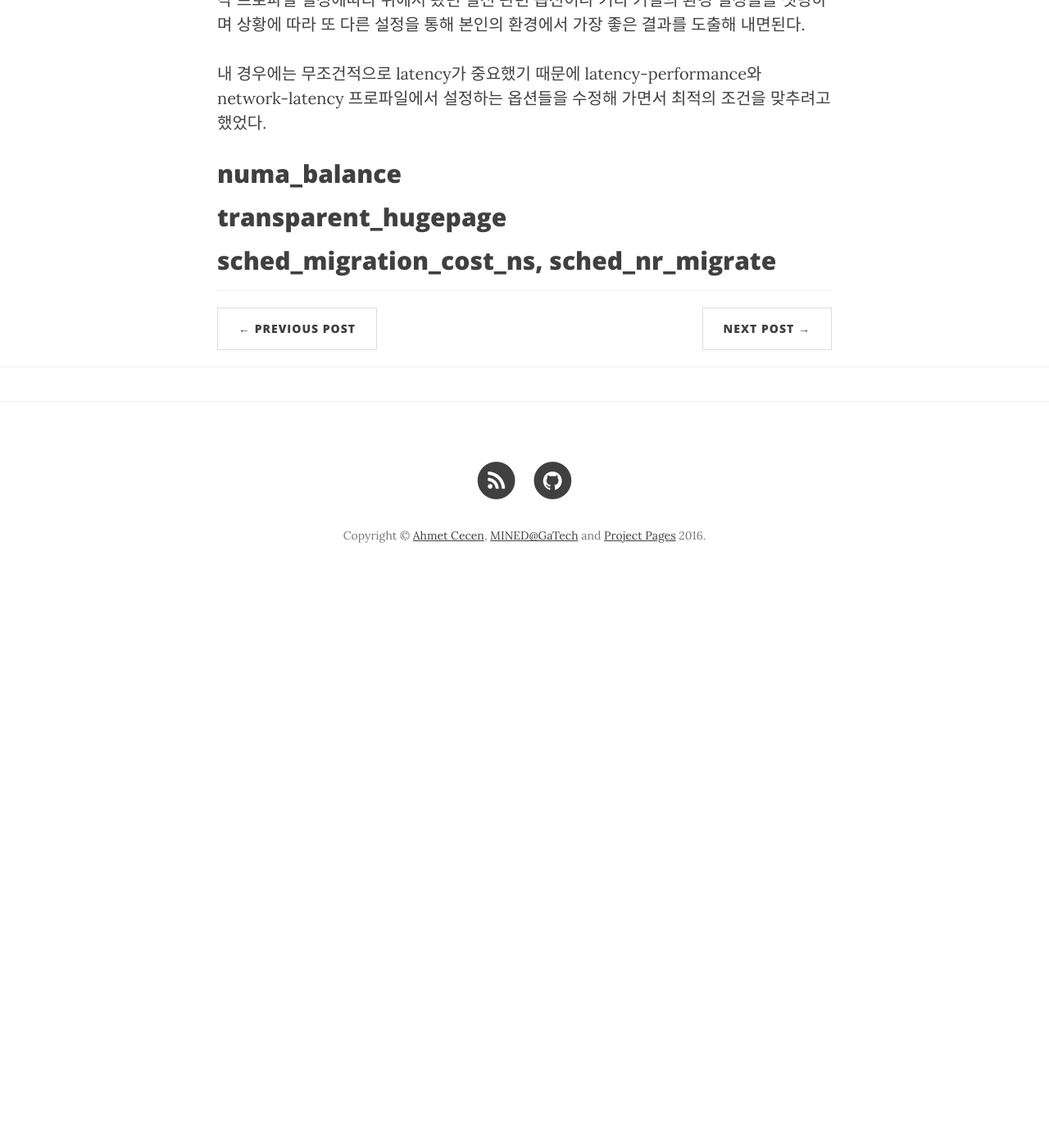
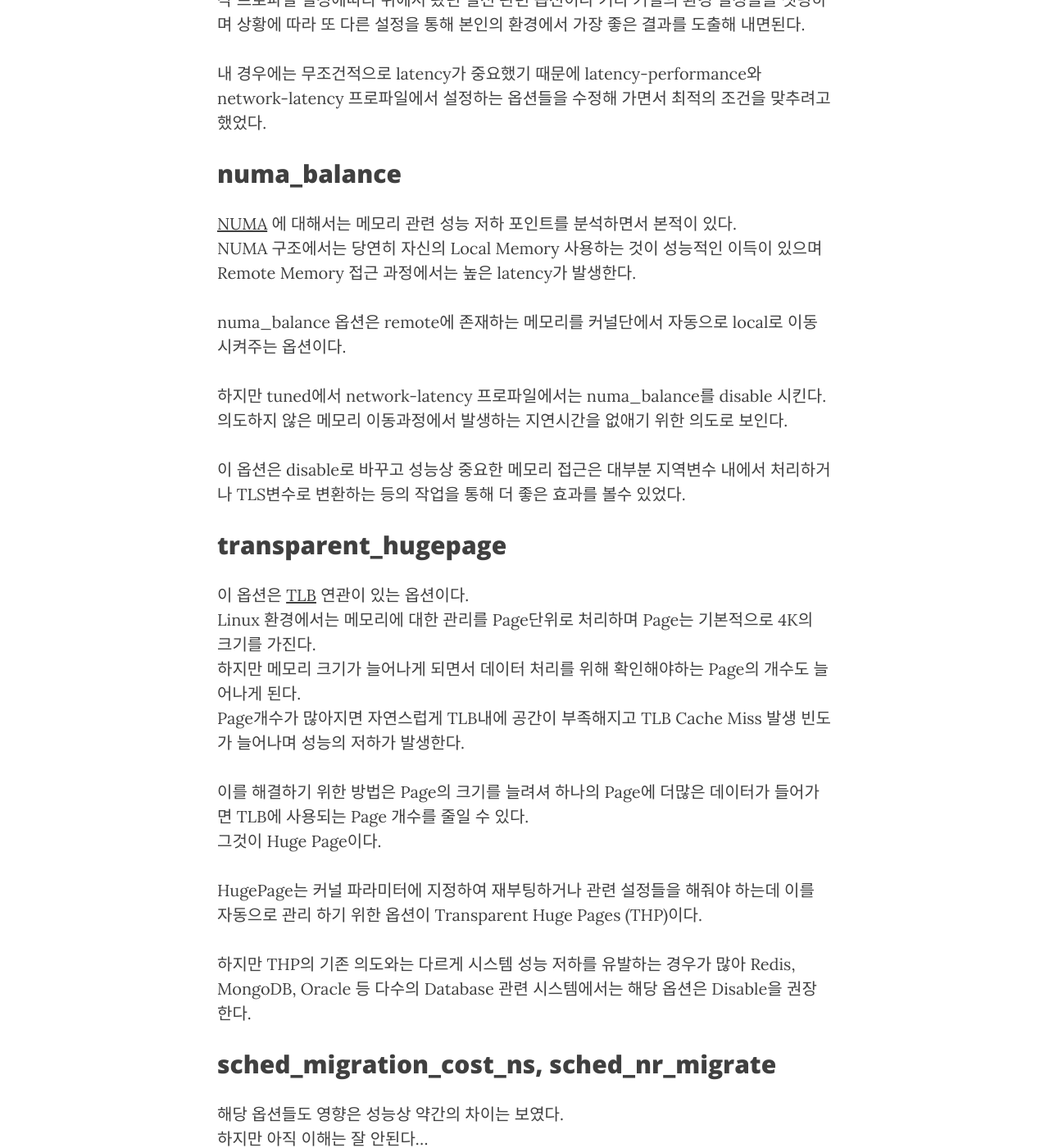
Before and after one commit to Y-JaeHyun/Y-JaeHyun.github.io, a Jekyll site: the page built from _posts/2021-10-08-parameter.md, in a window 1280 px wide and 1400 px high, scrolled down 3974 px. Shown: the whole window at 82% size. Built offline with Jekyll 4.4.1, drawn with Linux system fonts in a browser that asks for light colours; nearby versions of some CDN libraries; comment, search, counter and statistics services are not loaded; before the commit the page ends 4703 px from its top, so only the background shows below that; some of the changed text lies outside the part shown.

Commit message:
os parameter post update

```diff
--- a/_posts/2021-10-08-parameter.md
+++ b/_posts/2021-10-08-parameter.md
@@ -114,5 +114,39 @@ tuned는 프로파일설정을 통해 운영체제가 특정 작업에서 나은
 내 경우에는 무조건적으로 latency가 중요했기 때문에 latency-performance와 network-latency 프로파일에서 설정하는 옵션들을 수정해 가면서 최적의 조건을 맞추려고 했었다.
 
 ## numa_balance
+
+[NUMA](https://bcnote3314.github.io/note/2021/09/13/numa/) 에 대해서는 메모리 관련 성능 저하 포인트를 분석하면서 본적이 있다.
+NUMA 구조에서는 당연히 자신의 Local Memory 사용하는 것이 성능적인 이득이 있으며 Remote Memory 접근 과정에서는 높은 latency가 발생한다.
+
+numa_balance 옵션은 remote에 존재하는 메모리를 커널단에서 자동으로 local로 이동시켜주는 옵션이다.
+
+하지만 tuned에서 network-latency 프로파일에서는 numa_balance를 disable 시킨다.
+의도하지 않은 메모리 이동과정에서 발생하는 지연시간을 없애기 위한 의도로 보인다.
+
+이 옵션은 disable로 바꾸고 성능상 중요한 메모리 접근은 대부분 지역변수 내에서 처리하거나 TLS변수로 변환하는 등의 작업을 통해 더 좋은 효과를 볼수 있었다.
+
 ## transparent_hugepage
+
+이 옵션은 [TLB](https://bcnote3314.github.io/note/2021/10/04/TLB/) 연관이 있는 옵션이다.
+Linux 환경에서는 메모리에 대한 관리를 Page단위로 처리하며 Page는 기본적으로 4K의 크기를 가진다.
+하지만 메모리 크기가 늘어나게 되면서 데이터 처리를 위해 확인해야하는 Page의 개수도 늘어나게 된다.
+Page개수가 많아지면 자연스럽게 TLB내에 공간이 부족해지고 TLB Cache Miss 발생 빈도가 늘어나며 성능의 저하가 발생한다.
+
+이를 해결하기 위한 방법은 Page의 크기를 늘려셔 하나의 Page에 더많은 데이터가 들어가면 TLB에 사용되는 Page 개수를 줄일 수 있다.
+그것이 Huge Page이다.
+
+HugePage는 커널 파라미터에 지정하여 재부팅하거나 관련 설정들을 해줘야 하는데 이를 자동으로 관리 하기 위한 옵션이 Transparent Huge Pages (THP)이다.
+
+하지만 THP의 기존 의도와는 다르게 시스템 성능 저하를 유발하는 경우가 많아 Redis, MongoDB, Oracle 등 다수의 Database 관련 시스템에서는 해당 옵션은 Disable을 권장한다.
+
+
 ## sched_migration_cost_ns, sched_nr_migrate
+
+해당 옵션들도 영향은 성능상 약간의 차이는 보였다.
+하지만 아직 이해는 잘 안된다...
+
+이 두가지 말고도 kernel단에 설정하는 옵션들이 다수 있다.
+CPU의 스케쥴링에 관련된 옵션들로 보이기 때문에 분명 인지하고 있어야 하는 옵션들임에는 틀림없다..
+
+
+[kernel 관련 옵션 설명](https://doc.opensuse.org/documentation/leap/archive/42.1/tuning/html/book.sle.tuning/cha.tuning.taskscheduler.html)
```
Also changed, not shown: _posts/2021-09-13-numa.md (+2 -2 lines).
